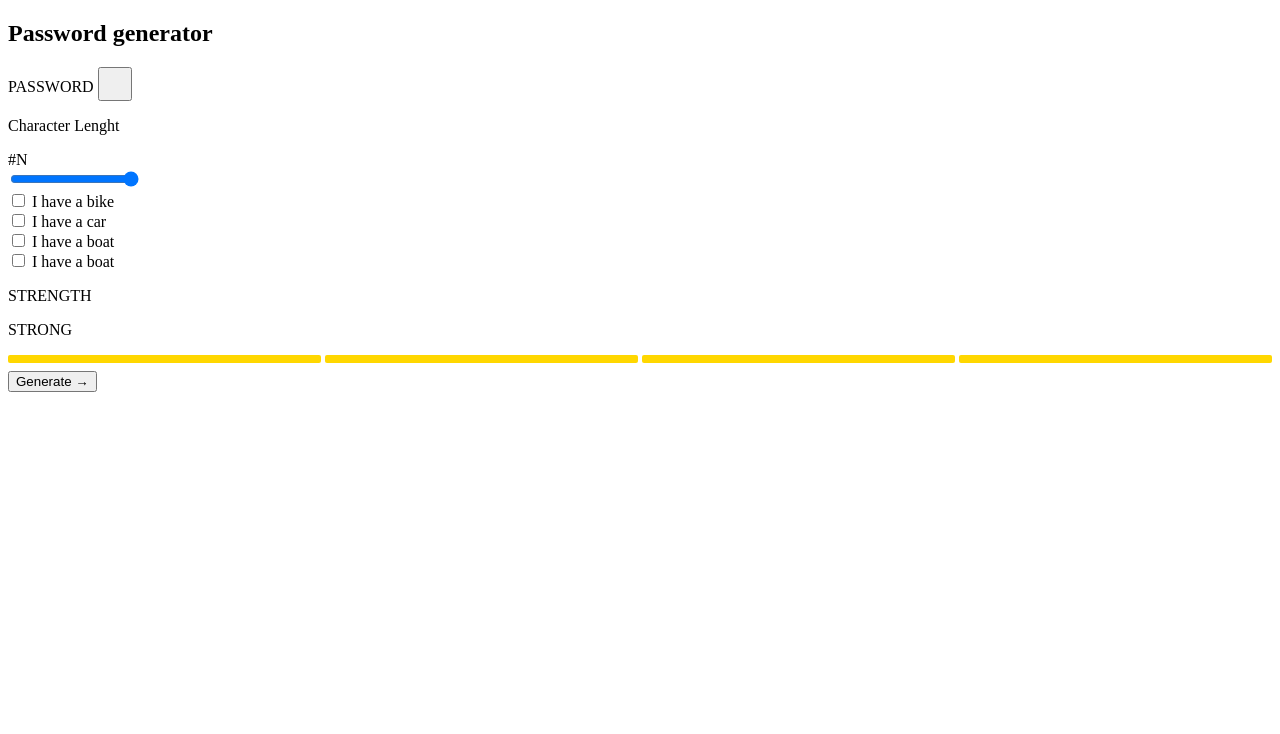
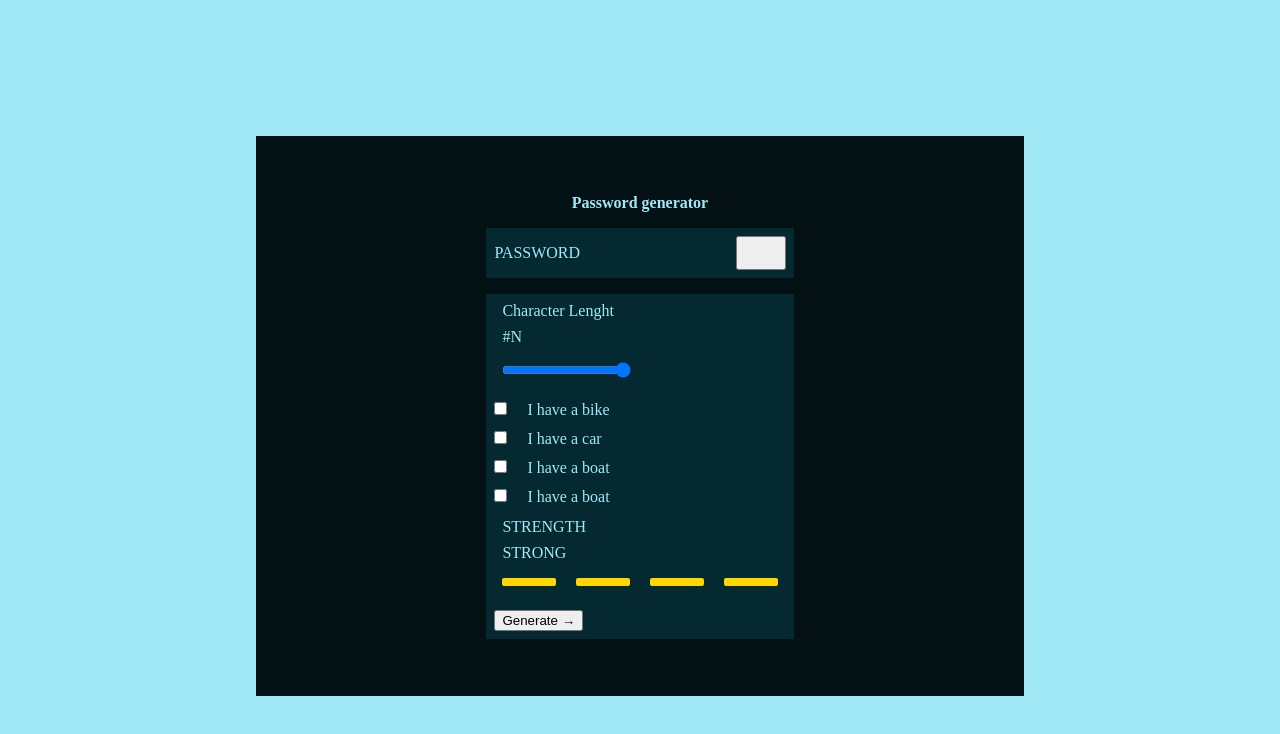
Before and after one commit to AxelQMora/M3-proyecto-7, a plain HTML site: page index.html in a window 1280 px wide. Drawn offline with Linux system fonts and the light colour scheme.

Commit message:
Primer avance de estilos

```diff
--- a/index.html
+++ b/index.html
@@ -14,14 +14,14 @@
 
         <h1>Password generator</h1>
 
-        <section id="password">
+        <section class="container" id="password">
 
             <span> PASSWORD </span>
             <button> <i style="font-size:24px" class="fa">&#xf0c5;</i> </button>
 
         </section>
 
-        <section id="selector">
+        <section class="container" id="selector">
             <div>
                 <p>Character Lenght</p>
                 <span> #N </span>
--- a/styles.css
+++ b/styles.css
@@ -1,5 +1,59 @@
+:root {
+ --clr-backrgoud: #a1e9f7;
+ --clr-general-container: #031114;
+ --clr-containers:#042930;
+ --clr-theme:#07dbf2;
+ --clr-weak: #f21707 ;
+ --clr-medium: #d7f207 ;
+ --clr-strong: #07f24e ;
+}
+
+* {
+    margin: 8px;
+}
 
 
+body {
+    min-height: 100vh;
+    background-color: var(--clr-backrgoud);
+    display: flex;
+    flex-direction: column;
+    justify-content: center;  /* Vertical alignment */
+    justify-items: center;
+    align-items: center;
+
+}
+
+#general-container {
+    background-color: var(--clr-general-container);
+    color: var(--clr-backrgoud);
+    width: 60vw;
+    height: 70vh;
+    justify-items: center;
+
+    display: flex;
+    flex-direction: column;
+    justify-content: center;  /* Vertical alignment */
+    justify-items: center;
+    align-items: center;
+
+}
+
+.container {
+    background-color: var(--clr-containers);
+    width: 40%;
+}
+
+#password {
+    display: flex;
+    flex-direction: row;
+    justify-content: space-between;
+    align-items: center;
+}
+
+h1 {
+    font-size: 1rem;
+}
 
 .indicator {
     display: flex;
```
